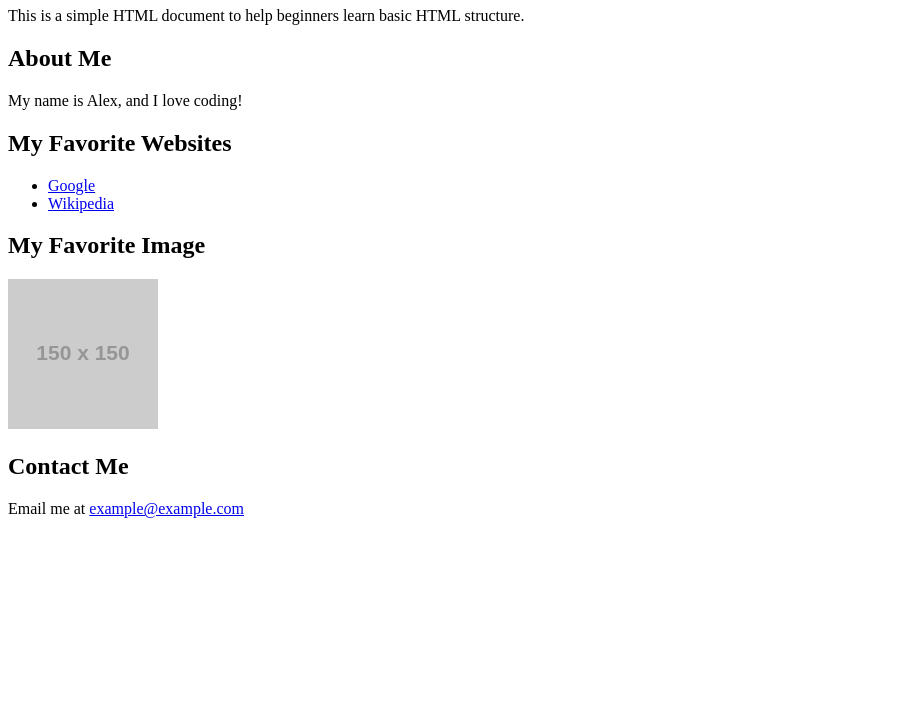
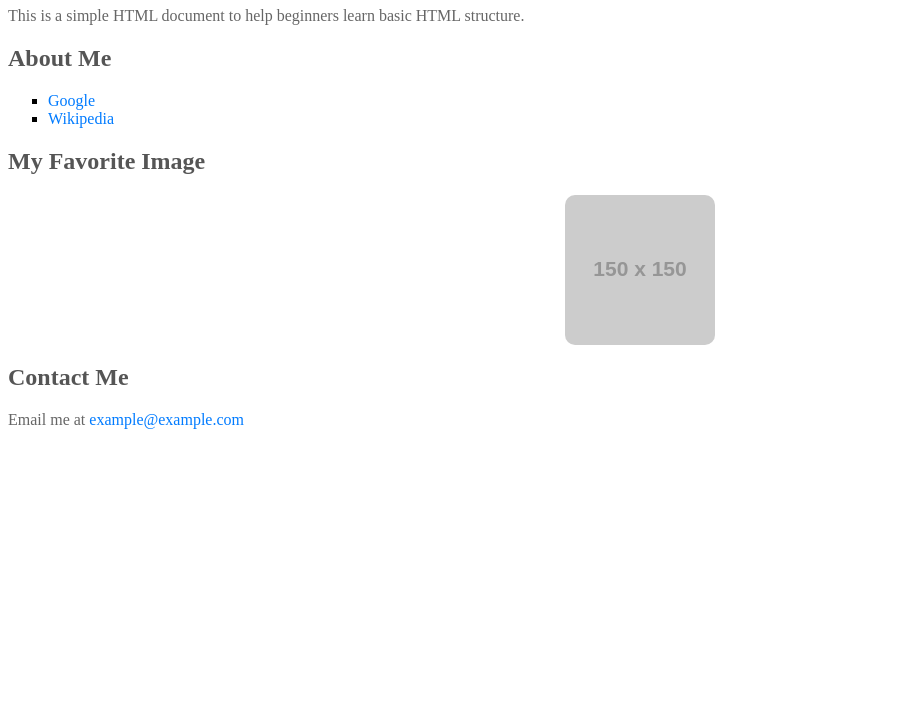
Before and after one commit to Advaitanand123/myrepo, a plain HTML site: page index.html in a window 1280 px wide. Shown: the part 73-800 px from the top of the page, without its empty margins (0-923 px from the left). Drawn offline with Linux system fonts and the light colour scheme; placeholder pictures from the web are drawn by us.

Commit message:
added design for website

```diff
--- a/index.html
+++ b/index.html
@@ -4,15 +4,13 @@
     <meta charset="UTF-8">
     <meta name="viewport" content="width=device-width, initial-scale=1.0">
     <title>My First Web Page</title>
+    <link rel="stylesheet" href="style.css">
 </head>
 <body>
     <h1>Welcome to My second  Web Page</h1>
     <p>This is a simple HTML document to help beginners learn basic HTML structure.</p>
 
     <h2>About Me</h2>
-    <p>My name is Alex, and I love coding!</p>
-
-    <h2>My Favorite Websites</h2>
     <ul>
         <li><a href="https://www.google.com" target="_blank">Google</a></li>
         <li><a href="https://www.wikipedia.org" target="_blank">Wikipedia</a></li>
```
